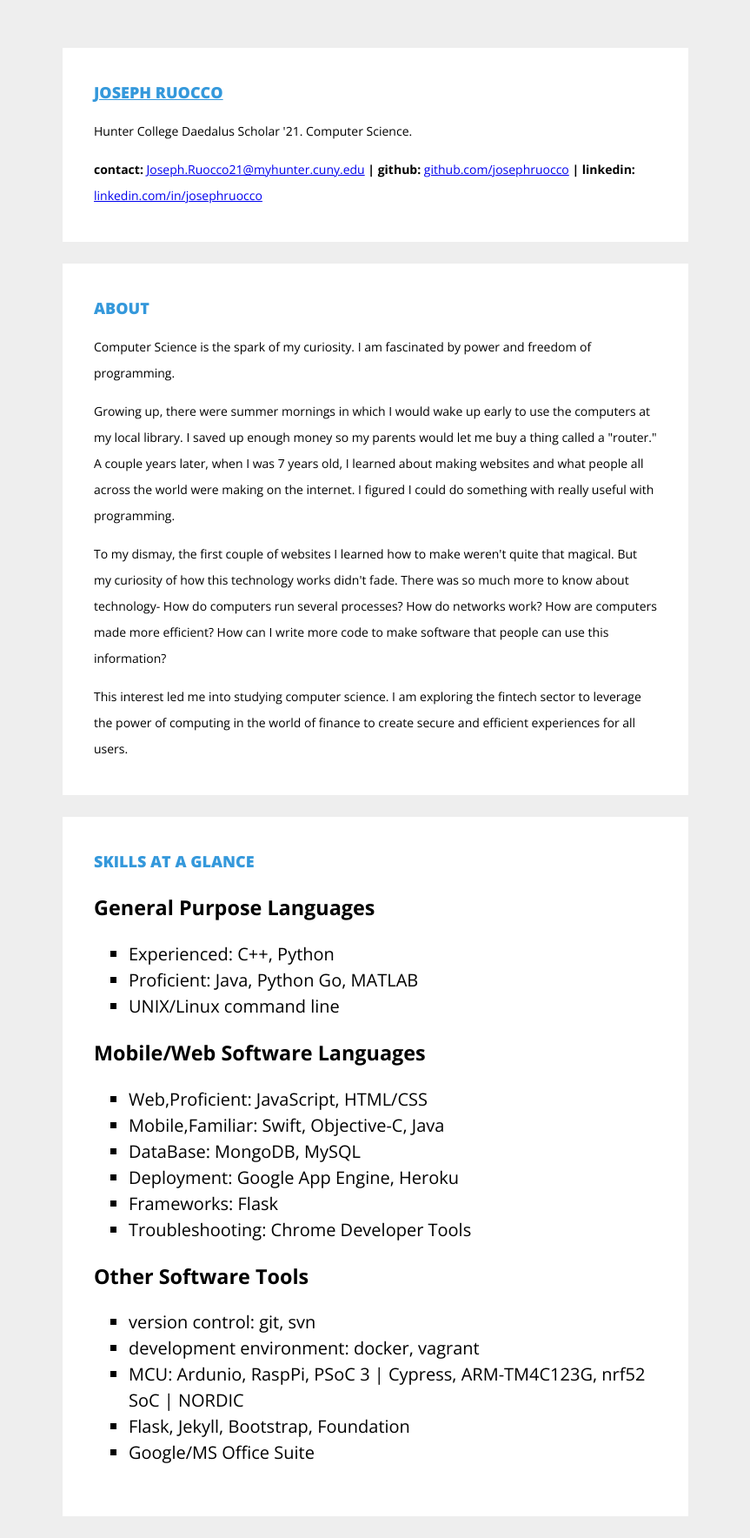
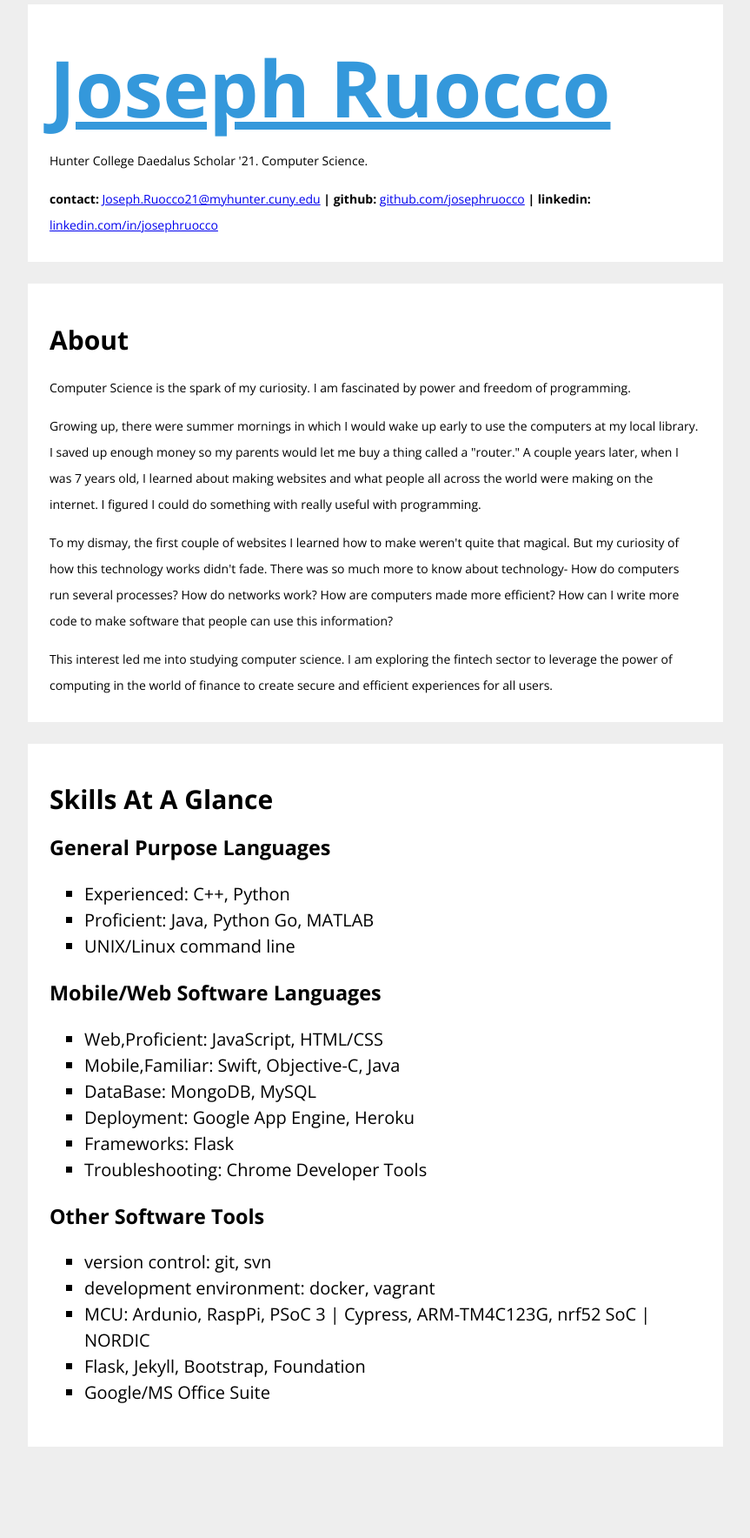
Before and after one commit to josephruocco/josephruocco.github.io, a Jekyll site: the page built from index.html, in a window 1280 px wide. Shown: the whole page at 87% size, without its empty margins (208-1071 px from the left). Built offline with Jekyll 4.4.1, drawn with Linux system fonts in a browser that asks for light colours; after the commit the page ends 1693 px from its top, so only the background shows below that.

Commit message:
Update style.css

```diff
--- a/css/style.css
+++ b/css/style.css
@@ -9,6 +9,7 @@ body {
     font-size: 20px;
     line-height: 30px;
     color: #000;
+    display: block;
 }
 
 hr {
@@ -18,8 +19,8 @@ hr {
 }
 
 .sidebar {
-  width:275px;
-  float:right;
+  /* width:275px; */
+  /* float:right; */
 }
 
 .sidebar .widget {
@@ -34,13 +35,16 @@ hr {
   border-bottom: 2px solid #3498db;
 }
 
-.sidebar .widget h2 {
-  margin:0 0 15px;
-  padding:0;
-  text-transform: uppercase;
-  font-size: 18px;
-  font-weight:800;
+.sidebar .widget h2 a {
+  margin: 0;
+  /* padding:0; */
+  /* text-transform: uppercase; */
+  font-size: 3em;
+  /* font-weight:800; */
   color:#3498db;
+  line-height: 1em;
+  overflow-wrap: break-word;
+  word-wrap: break-word;
 }
 
 .sidebar .widget p {
@@ -104,17 +108,17 @@ hr {
 
 
 .wrap {
-  width: 90%;
-  margin:25px auto;
+  /* width: 90%; */
+  /* margin:25px auto; */
 }
 .sidebar {
-  width:100%;
-  float:right;
-    margin:25px 0 0;
+  /* width:100%; */
+  /* float:right; */
+  /* margin:25px 0 0; */
 }
 
  .sidebar .widget {
-  padding:5%;
+  /* padding:5%; */
 }
 
   nav.menu ul {
```
